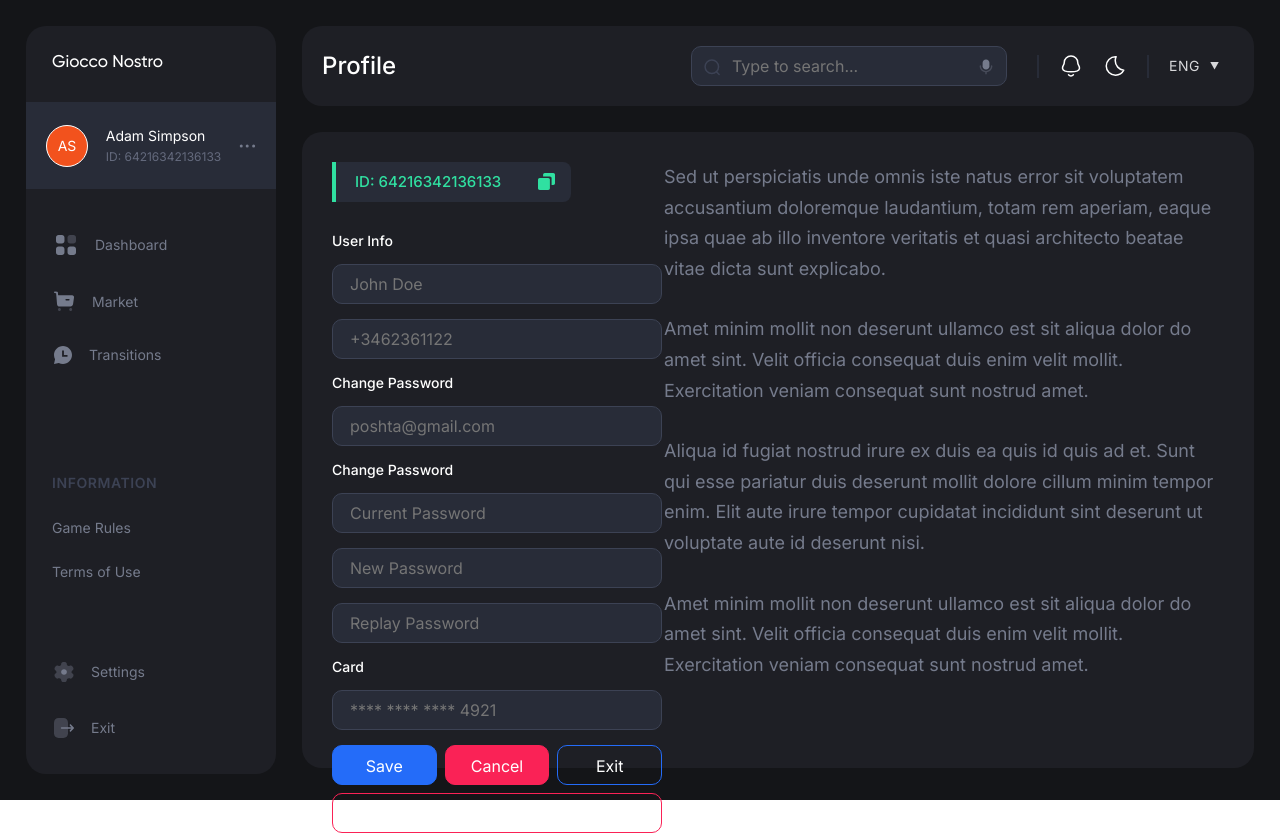
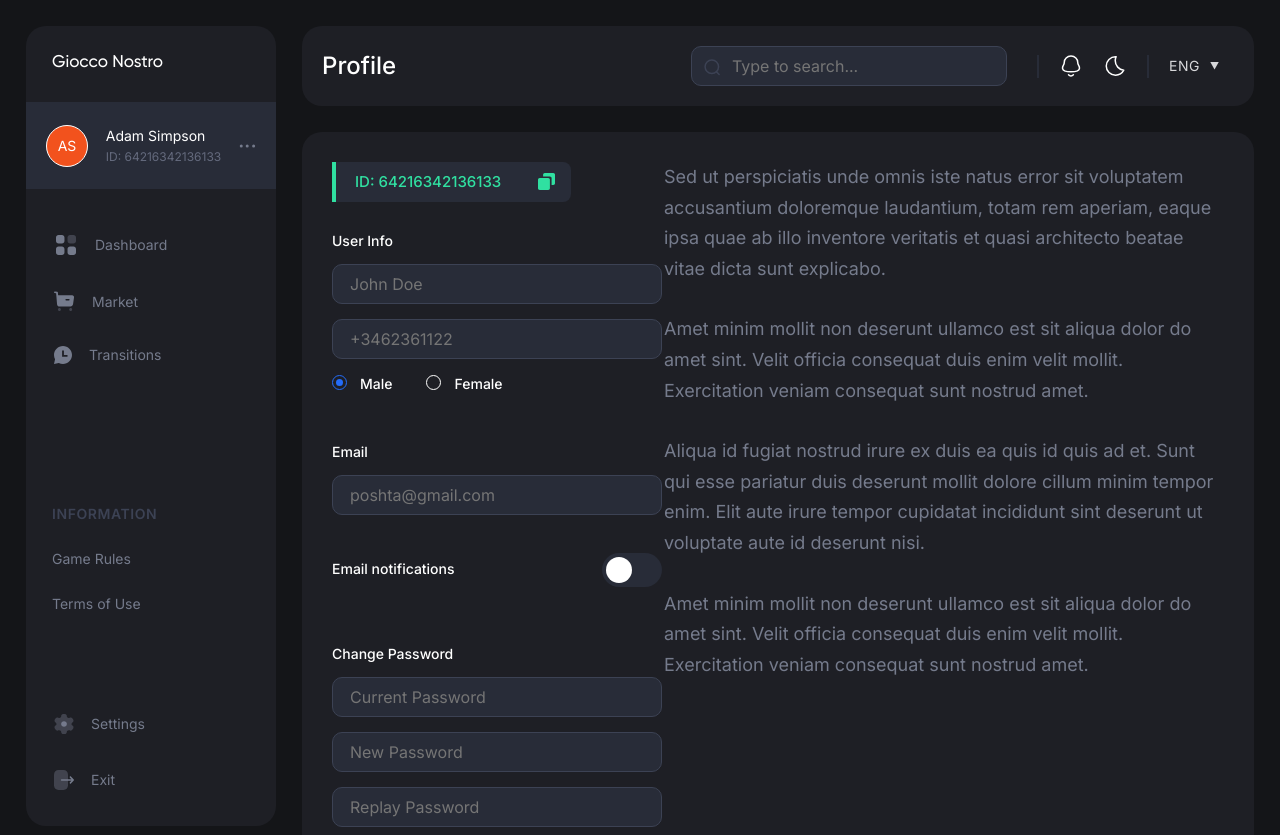
Before and after one commit to KingArthur-IT/gioccoNostro, a Vue app: page /profile in a window 1280 px wide. Shown: the top 835 px of the page. Built offline with nearby package versions, Linux system fonts and the light colour scheme.

Commit message:
profile page

```diff
--- a/src/components/Icons/VoiceIcon.vue
+++ /dev/null
@@ -1,16 +0,0 @@
-<template>
-    <svg width="18" height="18" viewBox="0 0 18 18" fill="none" xmlns="http://www.w3.org/2000/svg">
-        <path opacity="0.4" d="M14.6485 7.36926C14.2474 7.36926 13.9219 7.68998 13.9219 8.08675C13.9219 10.7666 11.714 12.947 9.00036 12.947C6.28602 12.947 4.07807 10.7666 4.07807 8.08675C4.07807 7.68998 3.75259 7.36926 3.35154 7.36926C2.95049 7.36926 2.625 7.68998 2.625 8.08675C2.625 11.3154 5.09959 13.9809 8.27383 14.3389V15.7825C8.27383 16.1786 8.59859 16.5 9.00036 16.5C9.40141 16.5 9.7269 16.1786 9.7269 15.7825V14.3389C12.9004 13.9809 15.375 11.3154 15.375 8.08675C15.375 7.68998 15.0495 7.36926 14.6485 7.36926" fill="#757B8C"/>
-        <path d="M8.86858 11.4128H9.13159C10.9334 11.4128 12.3952 9.96994 12.3952 8.19057V4.72295C12.3952 2.94215 10.9334 1.5 9.13159 1.5H8.86858C7.06677 1.5 5.60498 2.94215 5.60498 4.72295V8.19057C5.60498 9.96994 7.06677 11.4128 8.86858 11.4128" fill="#757B8C"/>
-    </svg>
-</template>
-
-<script>
-export default {
-
-}
-</script>
-
-<style>
-
-</style>
--- a/src/components/Sidebar.vue
+++ b/src/components/Sidebar.vue
@@ -74,7 +74,7 @@ export default {
 .sidebar{
     background-color: var(--section-background);
     min-width: 250px;
-    height: 100%;
+    height: 100vh;
     display: flex;
     flex-direction: column;
     justify-content: space-between;
--- /dev/null
+++ b/src/components/UIKit/CustomRadio.vue
@@ -0,0 +1,109 @@
+<template>
+    <div class="radio-group">
+        <div v-for="item in radioList" :key="item.id"  class="radio-item">
+            <input  type="radio"
+                    :id="item.id"
+                    :value="item.value"
+                    name="radio-male-group"
+                    v-model="selectedVal"
+                    @input="(event) => $emit('update:modelValue', event.target.value)"
+            >
+            <label :for="item.id">{{item.value}}</label>
+        </div>
+    </div>
+</template>
+
+<script>
+export default {
+    emits: ['update:modelValue'],
+    props: {
+        modelValue: {
+            type: String,
+            default: 'Male'
+        },
+    },
+    setup(props){
+        const radioList = [
+            { id: 'male', value: 'Male' },
+            { id: 'femail', value: 'Female' },
+        ]
+
+        const selectedVal = props.modelValue;
+
+        return {
+            radioList, selectedVal
+        }
+    }
+}
+</script>
+
+<style scoped>
+.radio-group{
+    display: flex;
+    margin-bottom: 50px;
+}
+.radio-item{
+    margin-right: 34px;
+}
+[type="radio"]:checked,
+[type="radio"]:not(:checked) {
+    position: absolute;
+    left: -9999px;
+}
+[type="radio"]:checked + label,
+[type="radio"]:not(:checked) + label
+{
+    position: relative;
+    padding-left: 28px;
+    cursor: pointer;
+    font-weight: 500;
+    font-size: 14px;
+    line-height: 120%;
+    color: #fff;
+}
+[type="radio"]:not(:checked) + label:before {
+    content: '';
+    position: absolute;
+    left: 0;
+    top: 0;
+    width: 13px;
+    height: 13px;
+    border: 1px solid #fff;
+    border-radius: 50%;
+    background: transparent;
+}
+[type="radio"]:checked + label:before {
+    content: '';
+    position: absolute;
+    left: 0;
+    top: 0;
+    width: 13px;
+    height: 13px;
+    border: 1px solid var(--primary-button-color);
+    border-radius: 50%;
+    background: transparent;
+}
+[type="radio"]:checked + label:after,
+[type="radio"]:not(:checked) + label:after {
+    content: '';
+    width: 7px;
+    height: 7px;
+    background: var(--primary-button-color);
+    position: absolute;
+    top: 4px;
+    left: 4px;
+    border-radius: 100%;
+    -webkit-transition: all 0.2s ease;
+    transition: all 0.2s ease;
+}
+[type="radio"]:not(:checked) + label:after {
+    opacity: 0;
+    -webkit-transform: scale(0);
+    transform: scale(0);
+}
+[type="radio"]:checked + label:after {
+    opacity: 1;
+    -webkit-transform: scale(1);
+    transform: scale(1);
+}
+</style>
--- a/src/components/UIKit/SearchInput.vue
+++ b/src/components/UIKit/SearchInput.vue
@@ -7,18 +7,16 @@
                 :value="modelValue"
                 @input="(event) => $emit('update:modelValue', event.target.value)"
         >
-        <VoiceIcon class="search-input__voice-icon"/>
     </div>
 </template>
 
 <script>
 import SearchIcon from '@/components/Icons/SearchIcon.vue'
-import VoiceIcon from '@/components/Icons/VoiceIcon.vue'
 
 export default {
     emits: ['update:modelValue'],
     components:{
-        SearchIcon, VoiceIcon
+        SearchIcon
     },
     props: {
         placeholder: {
@@ -57,10 +55,4 @@ export default {
     left: 12px;
     z-index: 2;
 }
-.search-input__voice-icon{
-    position: absolute;
-    top: 12px;
-    right: 12px;
-    z-index: 2;
-}
 </style>
--- /dev/null
+++ b/src/components/UIKit/Switch.vue
@@ -0,0 +1,80 @@
+<template>
+    <label class="switch">
+        <input  type="checkbox"
+                :value="modelValue"
+                @input="(event) => $emit('update:modelValue', !modelValue)"
+        >
+        <span class="slider round"></span>
+    </label>
+</template>
+
+<script>
+export default {
+    emits: ['update:modelValue'],
+    props: {
+        modelValue: {
+            type: Boolean,
+            default: false
+        },
+    },
+}
+</script>
+
+<style scoped>
+.switch {
+  position: relative;
+  display: inline-block;
+  width: 60px;
+  height: 34px;
+}
+.switch input {
+  opacity: 0;
+  width: 0;
+  height: 0;
+}
+.slider {
+  position: absolute;
+  cursor: pointer;
+  top: 0;
+  left: 0;
+  right: 0;
+  bottom: 0;
+  background-color: var(--selected-background);
+  -webkit-transition: .4s;
+  transition: .4s;
+}
+
+.slider:before {
+  position: absolute;
+  content: "";
+  height: 26px;
+  width: 26px;
+  left: 4px;
+  bottom: 4px;
+  background-color: white;
+  -webkit-transition: .4s;
+  transition: .4s;
+}
+
+input:checked + .slider {
+  background-color: var(--primary-button-color);
+}
+
+input:focus + .slider {
+  box-shadow: 0 0 1px var(--primary-button-color);
+}
+
+input:checked + .slider:before {
+  -webkit-transform: translateX(26px);
+  -ms-transform: translateX(26px);
+  transform: translateX(26px);
+}
+
+.slider.round {
+  border-radius: 34px;
+}
+
+.slider.round:before {
+  border-radius: 50%;
+}
+</style>
--- a/src/layouts/authorized.vue
+++ b/src/layouts/authorized.vue
@@ -26,7 +26,7 @@ export default{
     padding: var(--offset);
     display: flex;
     background-color: var(--background-color);
-    height: 100vh;
+    min-height: 100vh;
 }
 .hero{
     width: 100%;
--- a/src/views/Profile.vue
+++ b/src/views/Profile.vue
@@ -14,12 +14,19 @@
             :placeholder="'+3462361122'"
             class="profile__input"
          />
+         <CustomRadio v-model="gender"/>
+
          <CustomInput
-            :label="'Change Password'"
+            :label="'Email'"
             :placeholder="'poshta@gmail.com'"
-            class="profile__input"
+            class="profile__input profile__email"
          />
+         <div class="profile__switch">
+           <span>Email notifications</span>
+           <Switch v-model="emailNotificated" />
+         </div>
 
+         <div class="profile__change-password-section">
            <CustomInput
               :label="'Change Password'"
               :placeholder="'Current Password'"
@@ -33,13 +40,13 @@
           <CustomInput
               :label="''"
               :placeholder="'Replay Password'"
-            class="profile__input"
           />
+         </div>
 
          <CustomInput
             :label="'Card'"
             :placeholder="'**** **** **** 4921'"
-            class="profile__input"
+            class="profile__input-card"
          />
 
          <div class="profile__btn-wrapper">
@@ -67,20 +74,31 @@
 </template>
 
 <script>
+import { ref } from 'vue'
 import IdLabel from '@/components/UIKit/IdLabel.vue'
 import CustomInput from '@/components/UIKit/CustomInput.vue'
 import CustomButton from '@/components/UIKit/CustomButton.vue'
+import CustomRadio from '@/components/UIKit/CustomRadio.vue'
+import Switch from '@/components/UIKit/Switch.vue'
+
 export default {
   components: {
-        CustomInput, CustomButton, IdLabel
+        CustomInput, CustomButton, IdLabel, CustomRadio, Switch
   },
+  setup(){
+    const gender = ref('Male'),
+          emailNotificated = ref(true)
+
+    return {
+      gender, emailNotificated
+    }
+  }
 }
 </script>
 
 <style scoped>
 .profile{
   width: 100%;
-  height: 85%;
   background-color: var(--section-background);
   padding: 30px 30px 55px 30px;
   display: flex;
@@ -119,4 +137,25 @@ export default {
   color: var(--gray-text-color);
   margin-bottom: 30px;
 }
+
+.profile__email{
+  margin-bottom: 38px;
+}
+.profile__switch{
+  margin-bottom: 58px;
+  width: 100%;
+  display: flex;
+  justify-content: space-between;
+  align-items: center;
+}
+.profile__switch span{
+  color: #fff;
+  font-weight: 500;
+  font-size: 14px;
+  line-height: 120%;
+}
+.profile__change-password-section,
+.profile__input-card{
+  margin-bottom: 60px;
+}
 </style>
```
Lines whose indentation alone changed are shown as unchanged.
